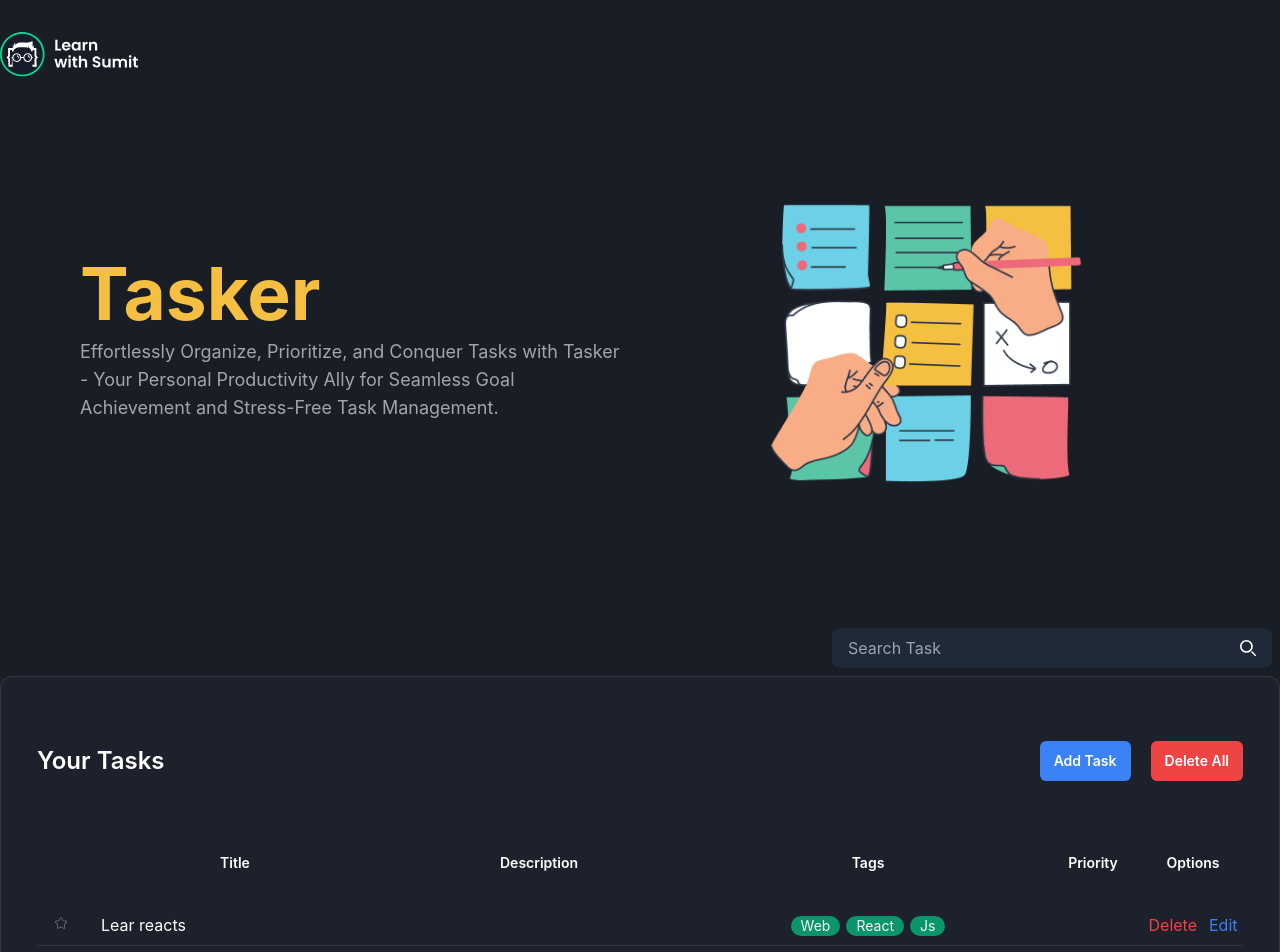
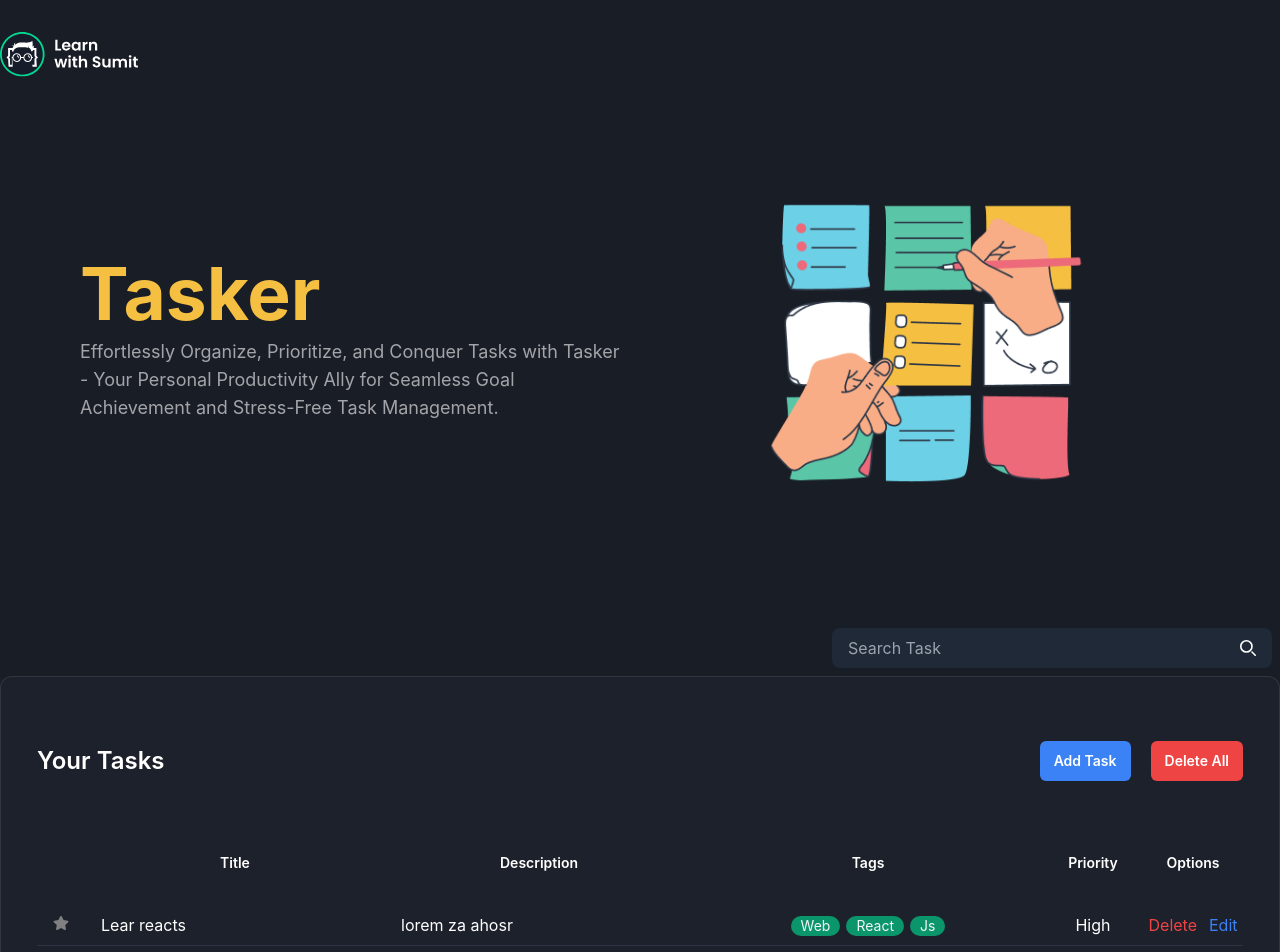
Before and after one commit to mdaktarhossen/lws-Reactjs-project-2-Tasker, a React (Vite) app: page / in a window 1280 px wide. Shown: the top 952 px of the page. Built offline with nearby package versions, Linux system fonts and the light colour scheme.

Commit message:
done this project

```diff
--- a/src/App.jsx
+++ b/src/App.jsx
@@ -1,7 +1,7 @@
+import TaskBord from "./COMPONENTS/TaskBord";
 import Footer from "./Footer";
 import Heder from "./Heder";
 import Hero from "./Hero";
-import TaskBord from "./Task/TaskBord";
 
 const App = () => {
   return (
--- /dev/null
+++ b/src/COMPONENTS/EmpetyTasl.jsx
@@ -0,0 +1,3 @@
+export default function EmpetyTask() {
+  return <h3>EmpetyTask</h3>;
+}
--- /dev/null
+++ b/src/COMPONENTS/SearchTask.jsx
@@ -0,0 +1,41 @@
+/* eslint-disable react/prop-types */
+import { useState } from "react";
+
+export default function SearchTask({ onSearch }) {
+  const [searchTerm, setSearchTerm] = useState("");
+  const handleClick = (e) => {
+    e.preventDefault();
+    onSearch(searchTerm);
+  };
+  return (
+    <div className="p-2 flex justify-end">
+      <form>
+        <div className="flex">
+          <div className="relative overflow-hidden rounded-lg text-gray-50 md:min-w-[380px] lg:min-w-[440px]">
+            <input
+              type="search"
+              id="search-dropdown"
+              className="z-20 block w-full bg-gray-800 px-4 py-2 pr-10 focus:outline-none"
+              placeholder="Search Task"
+              value={searchTerm}
+              onChange={() => setSearchTerm(event.target.value)}
+              required
+            />
+            <button type="submit" className="absolute right-2 top-0 h-full rounded-e-lg text-white md:right-4" onClick={handleClick}>
+              <svg className="h-4 w-4" aria-hidden="true" xmlns="http://www.w3.org/2000/svg" fill="none" viewBox="0 0 20 20">
+                <path
+                  stroke="currentColor"
+                  strokeLinecap="round"
+                  strokeLinejoin="round"
+                  strokeWidth="2"
+                  d="m19 19-4-4m0-7A7 7 0 1 1 1 8a7 7 0 0 1 14 0Z"
+                />
+              </svg>
+              <span className="sr-only">Search</span>
+            </button>
+          </div>
+        </div>
+      </form>
+    </div>
+  );
+}
--- /dev/null
+++ b/src/COMPONENTS/TaskAction.jsx
@@ -0,0 +1,14 @@
+/* eslint-disable react/prop-types */
+export default function TaskAction({ onAddTask }) {
+  return (
+    <div className="mb-14 items-center justify-between sm:flex">
+      <h2 className="text-2xl font-semibold max-sm:mb-4">Your Tasks</h2>
+      <div className="flex items-center space-x-5">
+        <button className="rounded-md bg-blue-500 px-3.5 py-2.5 text-sm font-semibold" onClick={onAddTask}>
+          Add Task
+        </button>
+        <button className="rounded-md bg-red-500 px-3.5 py-2.5 text-sm font-semibold">Delete All</button>
+      </div>
+    </div>
+  );
+}
--- /dev/null
+++ b/src/COMPONENTS/TaskBord.jsx
@@ -0,0 +1,74 @@
+import { useState } from "react";
+import EmpetyTask from "./EmpetyTasl";
+import SearchTask from "./SearchTask";
+import TaskAction from "./TaskAction";
+import TaskList from "./TaskList";
+import TaskModal from "./TaskModal";
+
+export default function TaskBord() {
+  const defaultTask = {
+    id: crypto.randomUUID(),
+    title: "Lear reacts",
+    description: "lorem za ahosr",
+    tags: ["Web", "React", "js"],
+    priority: "High",
+    isFavorite: false,
+  };
+
+  const [tasks, setTasks] = useState([defaultTask]);
+  const [showModal, setShowModal] = useState(false);
+  const [taskToUpdate, setTaskToUpdate] = useState(null);
+
+  const handleOnSave = (newTask, isAdd) => {
+    if (isAdd) {
+      setTasks([...tasks, newTask]);
+    } else {
+      setTasks(
+        tasks.map((task) => {
+          if (task.id === newTask.id) {
+            return newTask;
+          }
+          return task;
+        })
+      );
+    }
+    setShowModal(false);
+  };
+
+  const handleDeletTask = (taskId) => {
+    const taskAfterDelete = tasks.filter((task) => task.id !== taskId);
+    console.log(taskAfterDelete);
+    setTasks(taskAfterDelete);
+  };
+
+  const handleEditTask = (task) => {
+    setTaskToUpdate(task);
+    setShowModal(true);
+  };
+
+  const handleFav = (favId) => {
+    const findIndex = tasks.findIndex((task) => task.id === favId);
+    const newTask = [...tasks];
+    newTask[findIndex].isFavorite = !newTask[findIndex].isFavorite;
+    setTasks(newTask);
+    console.log(findIndex);
+  };
+  const handleSearch = (searchTerm) => {
+    console.log(searchTerm);
+    const fieltered = tasks.filter((task) => task.title.toLocaleLowerCase().includes(searchTerm.toLocaleLowerCase()));
+    console.log(fieltered);
+    setTasks([...fieltered]);
+  };
+  return (
+    <section className="mb-20" id="tasks">
+      <div className="container">
+        {showModal && <TaskModal onSave={handleOnSave} taskToUpdate={taskToUpdate} />}
+        <SearchTask onSearch={handleSearch} />
+        <div className="rounded-xl border border-[rgba(206,206,206,0.12)] bg-[#1D212B] px-6 py-8 md:px-9 md:py-16">
+          <TaskAction onAddTask={() => setShowModal(true)} />
+          {tasks.length > 0 ? <TaskList tasks={tasks} onDelete={handleDeletTask} editTask={handleEditTask} onFav={handleFav} /> : <EmpetyTask />}
+        </div>
+      </div>
+    </section>
+  );
+}
--- /dev/null
+++ b/src/COMPONENTS/TaskList.jsx
@@ -0,0 +1,59 @@
+/* eslint-disable react/prop-types */
+/* eslint-disable no-unused-vars */
+import { FaStar } from "react-icons/fa";
+
+export default function TaskList({ tasks, onDelete, editTask, onFav }) {
+  return (
+    <>
+      <div className="overflow-auto">
+        <table className="table-fixed overflow-auto xl:w-full">
+          <thead>
+            <tr>
+              <th className="p-4 pb-8 text-sm font-semibold capitalize w-[48px]"></th>
+              <th className="p-4 pb-8 text-sm font-semibold capitalize w-[300px]"> Title </th>
+              <th className="p-4 pb-8 text-sm font-semibold capitalize w-full"> Description </th>
+              <th className="p-4 pb-8 text-sm font-semibold capitalize md:w-[350px]"> Tags </th>
+              <th className="p-4 pb-8 text-sm font-semibold capitalize md:w-[100px]"> Priority </th>
+              <th className="p-4 pb-8 text-sm font-semibold capitalize md:w-[100px]"> Options </th>
+            </tr>
+          </thead>
+          <tbody>
+            {tasks.map((task) => (
+              <tr key={task.id} className="border-b border-[#2E3443] [&>td]:align-baseline [&>td]:px-4 [&>td]:py-2">
+                <td>
+                  <button onClick={() => onFav(task.id)}>{task.isFavorite ? <FaStar color="yellow" /> : <FaStar color="gray" />}</button>
+                </td>
+                <td>{task.title}</td>
+                <td>
+                  <div>{task.description}</div>
+                </td>
+                <td>
+                  <ul className="flex justify-center gap-1.5 flex-wrap">
+                    {task.tags.map((tag) => (
+                      <li key={tag}>
+                        <span className="inline-block h-5 whitespace-nowrap rounded-[45px] bg-[#00D991A1] px-2.5 text-sm capitalize text-[#F4F5F6]">
+                          {tag}
+                        </span>
+                      </li>
+                    ))}
+                  </ul>
+                </td>
+                <td className="text-center">{task.priority}</td>
+                <td>
+                  <div className="flex items-center justify-center space-x-3">
+                    <button className="text-red-500" onClick={() => onDelete(task.id)}>
+                      Delete
+                    </button>
+                    <button className="text-blue-500" onClick={() => editTask(task)}>
+                      Edit
+                    </button>
+                  </div>
+                </td>
+              </tr>
+            ))}
+          </tbody>
+        </table>
+      </div>
+    </>
+  );
+}
--- a/src/Task/AddTaskModal.jsx
+++ b/src/COMPONENTS/TaskModal.jsx
@@ -1,21 +1,22 @@
 /* eslint-disable react/prop-types */
+/* eslint-disable no-unused-vars */
 import { useState } from "react";
 
-export default function AddTaskModal({ onSave }) {
-  const [task, setTask] = useState({
-    title: "",
-    description: "",
-    tags: [],
-    priority: "",
-    isFavorite: false,
-  });
+export default function TaskModal({ onSave, taskToUpdate }) {
+  const [task, setTask] = useState(
+    taskToUpdate || {
+      title: "",
+      description: "",
+      tags: [],
+      priority: "",
+      isFavorite: false,
+    }
+  );
 
   const handleChange = (evt) => {
-    evt.preventDefault();
+    // evt.preventDefault();
     const name = evt.target.name;
-    console.log(name);
     let value = evt.target.value;
-    // console.log(value);
     if (name === "tags") {
       value = value.split(",");
     }
@@ -25,11 +26,13 @@ export default function AddTaskModal({ onSave }) {
     });
   };
 
+  const [isAdd, setIsAdd] = useState(Object.is(taskToUpdate, null));
+  console.log(isAdd);
   return (
     <>
       <div className="bg-black bg-opacity-70 h-full w-full -z-10 absolute top-0 left-0"></div>
       <form className="z-10 top-1/4 left-1/4 absolute mx-auto my-10 w-full max-w-[740px] rounded-xl border border-[#FEFBFB]/[36%] bg-[#191D26] p-9 max-md:px-4 lg:my-20 lg:p-11">
-        <h2 className="mb-9 text-center text-2xl font-bold text-white lg:mb-11 lg:text-[28px]">Add New Task</h2>
+        <h2 className="mb-9 text-center text-2xl font-bold text-white lg:mb-11 lg:text-[28px]">{isAdd ? "Add New Task" : "Edit New task"}</h2>
 
         <div className="space-y-9 text-white lg:space-y-10">
           <div className="space-y-2 lg:space-y-3">
@@ -88,7 +91,11 @@ export default function AddTaskModal({ onSave }) {
           </div>
         </div>
         <div className="mt-16 flex justify-center lg:mt-20">
-          <button type="submit" className="rounded bg-blue-600 px-4 py-2 text-white transition-all hover:opacity-80" onClick={() => onSave(task)}>
+          <button
+            type="button"
+            className="rounded bg-blue-600 px-4 py-2 text-white transition-all hover:opacity-80"
+            onClick={() => onSave(task, isAdd)}
+          >
             Save
           </button>
         </div>
--- a/src/Task/TastLists.jsx
+++ b/src/Task/TastLists.jsx
@@ -22,7 +22,7 @@ export default function TastLists({ tasks }) {
               <td>{task.isfavorite ? <FaStar color="yellow" /> : <CiStar color="gray" />}</td>
               <td> {task.title}</td>
               <td>
-                <div>{task.Description}</div>
+                <div>{task.description}</div>
               </td>
               <td>
                 <ul className="flex justify-center gap-1.5 flex-wrap">
```
